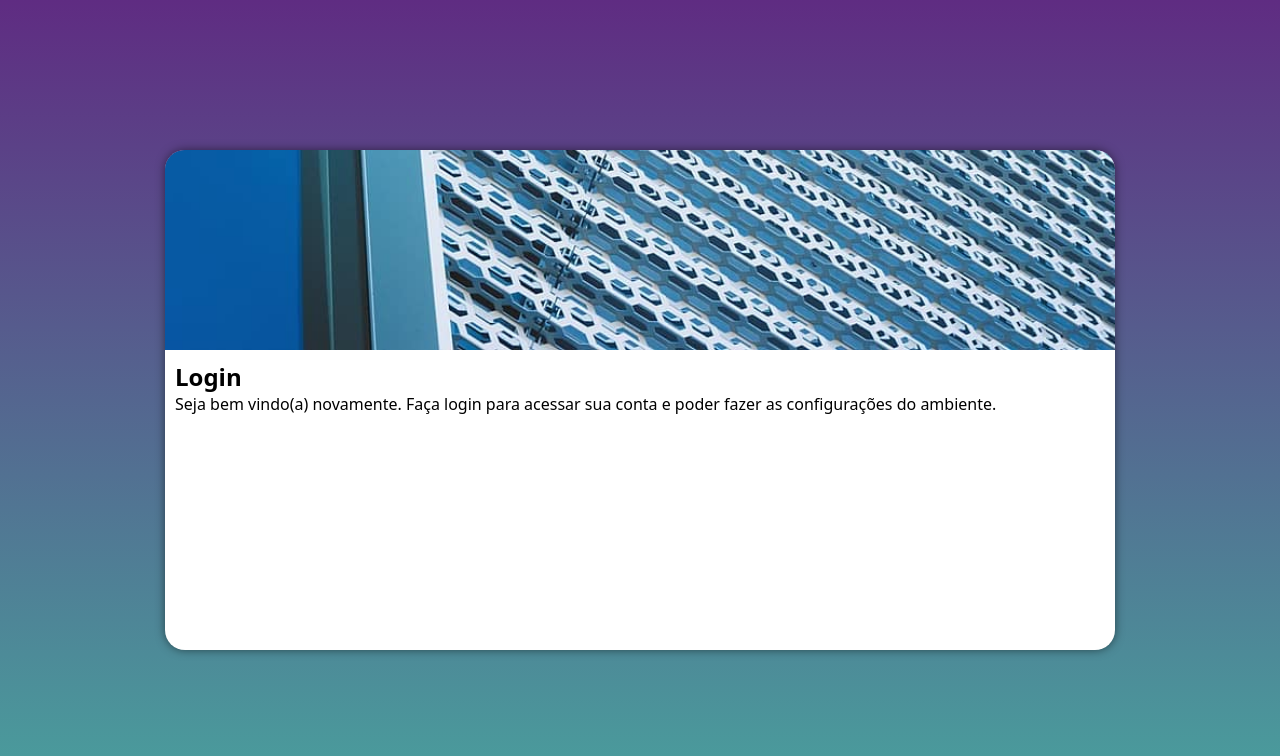
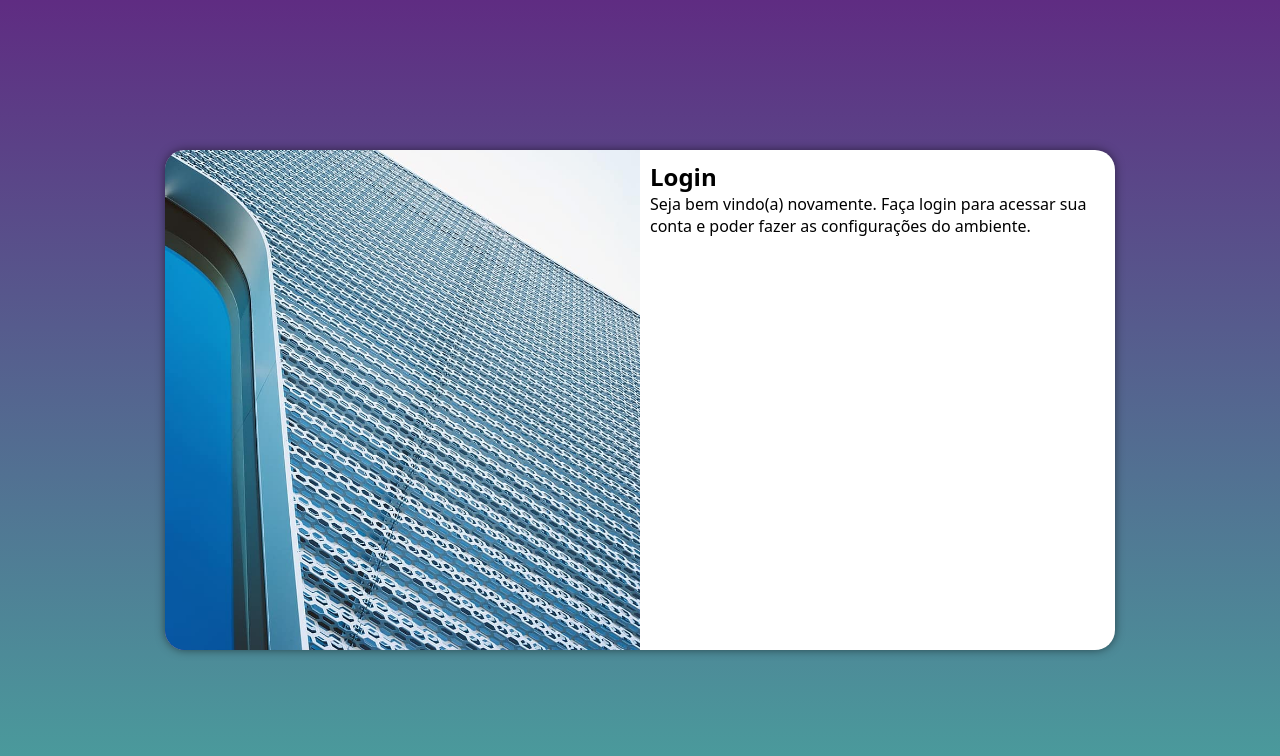
Before and after one commit to donatopaschoa/projeto-login, a plain HTML site: page index.html in a window 1280 px wide. Drawn offline with Linux system fonts and the light colour scheme.

Commit message:
HTML: login - med query, imagem e formulário, updt

```diff
--- a/estilos/media-query.css
+++ b/estilos/media-query.css
@@ -44,4 +44,15 @@ Lilás: #5f2c82 */
     section#login {
         width: 950px; /* a largura anterior (cel e tablet) vai expandindo até 992px e depois trava em 950px  */
     }
+
+    section#login > div#imagem {
+        float:left;
+        width: 50%;
+        height: 100%;
+    }
+
+    section#login > div#formulario {
+        float:right;
+        width: 50%;
+    }
 }
```
